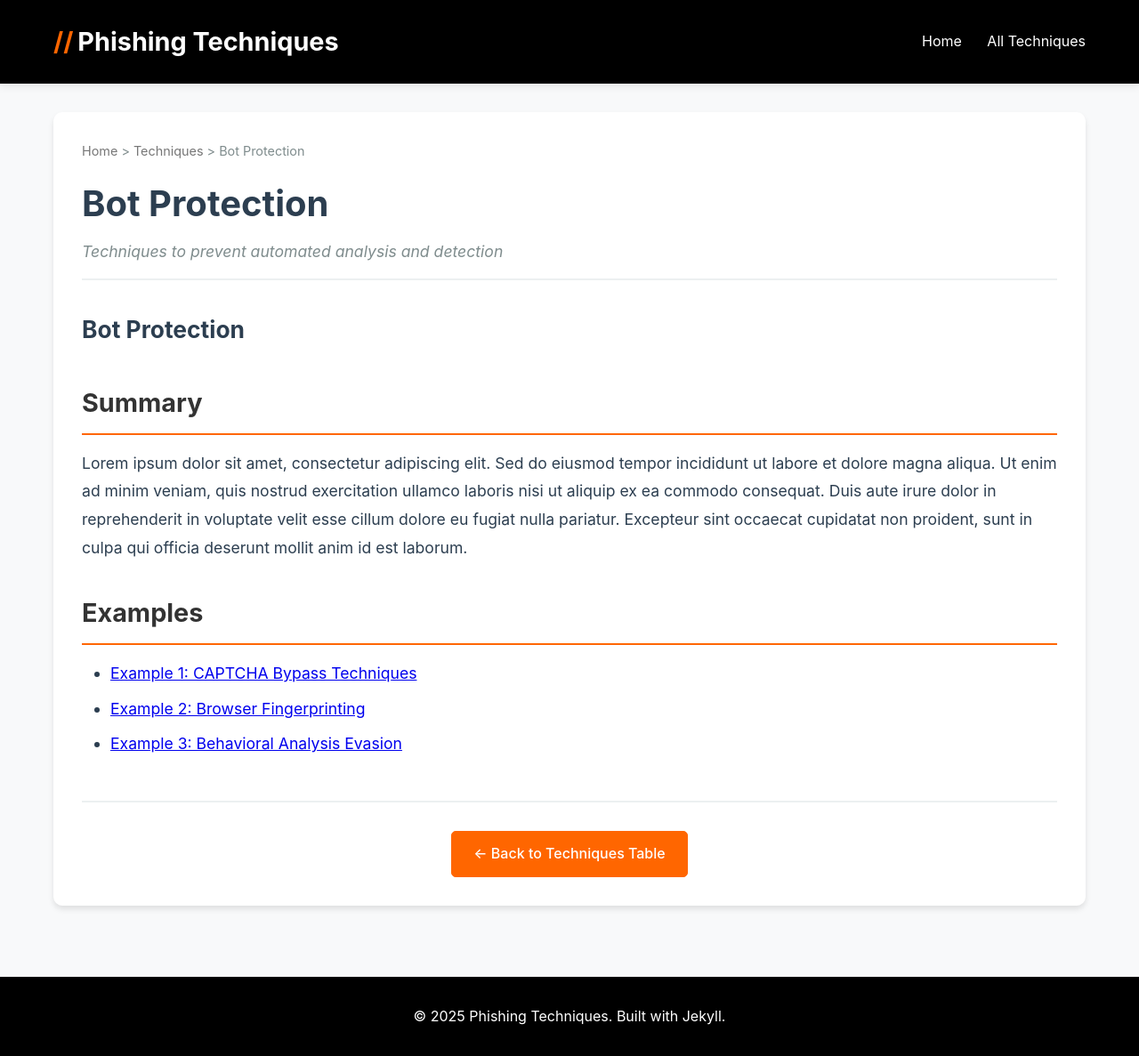
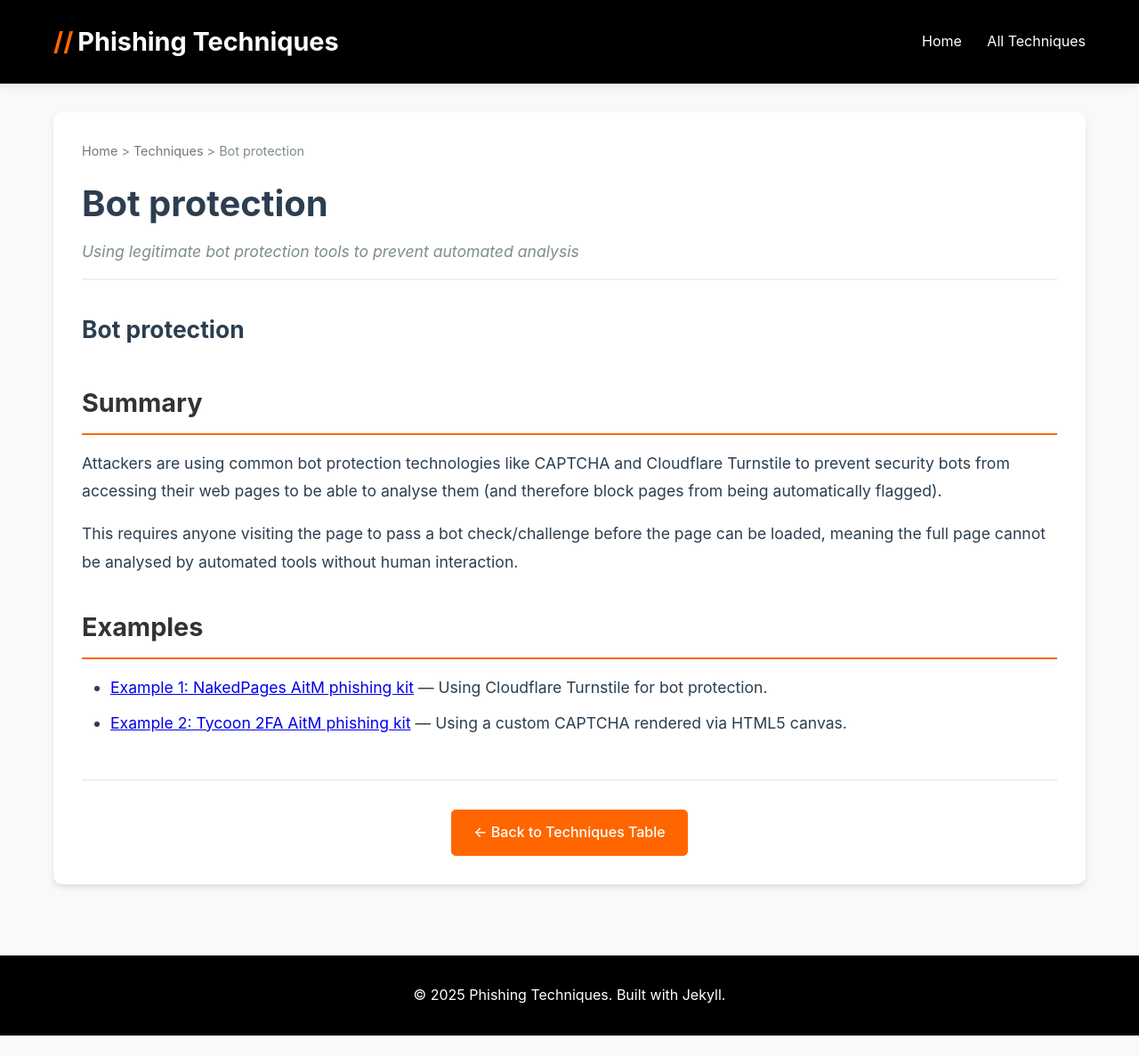
Before and after one commit to pushsecurity/phishing-techniques, a Jekyll site: the page built from _techniques/bot-protection.md, in a window 1280 px wide. Shown: the whole page at 89% size. Built offline with Jekyll 4.4.1, drawn with Linux system fonts in a browser that asks for light colours; after the commit the page ends 1164 px from its top, so only the background shows below that.

Commit message:
Update bot-protection.md
new technique

```diff
--- a/_techniques/bot-protection.md
+++ b/_techniques/bot-protection.md
@@ -1,17 +1,18 @@
 ---
 layout: technique
-title: Bot Protection
-description: Techniques to prevent automated analysis and detection
+title: Bot protection
+description: Using legitimate bot protection tools to prevent automated analysis
 ---
 
-# Bot Protection
+# Bot protection
 
 ## Summary
 
-Lorem ipsum dolor sit amet, consectetur adipiscing elit. Sed do eiusmod tempor incididunt ut labore et dolore magna aliqua. Ut enim ad minim veniam, quis nostrud exercitation ullamco laboris nisi ut aliquip ex ea commodo consequat. Duis aute irure dolor in reprehenderit in voluptate velit esse cillum dolore eu fugiat nulla pariatur. Excepteur sint occaecat cupidatat non proident, sunt in culpa qui officia deserunt mollit anim id est laborum.
+Attackers are using common bot protection technologies like CAPTCHA and Cloudflare Turnstile to prevent security bots from accessing their web pages to be able to analyse them (and therefore block pages from being automatically flagged).
+
+This requires anyone visiting the page to pass a bot check/challenge before the page can be loaded, meaning the full page cannot be analysed by automated tools without human interaction.
 
 ## Examples
 
-- [Example 1: CAPTCHA Bypass Techniques](https://example.com/captcha-bypass)
-- [Example 2: Browser Fingerprinting](https://example.com/browser-fingerprinting)
-- [Example 3: Behavioral Analysis Evasion](https://example.com/behavioral-evasion)
+- [Example 1: NakedPages AitM phishing kit](https://pushsecurity.com/blog/how-aitm-phishing-kits-evade-detection/#id-step-2-cloudflare-turnstile-for-bot-detection) — Using Cloudflare Turnstile for bot protection.
+- [Example 2: Tycoon 2FA AitM phishing kit](https://www.trustwave.com/en-us/resources/blogs/spiderlabs-blog/tycoon2fa-new-evasion-technique-for-2025/) — Using a custom CAPTCHA rendered via HTML5 canvas.
```
